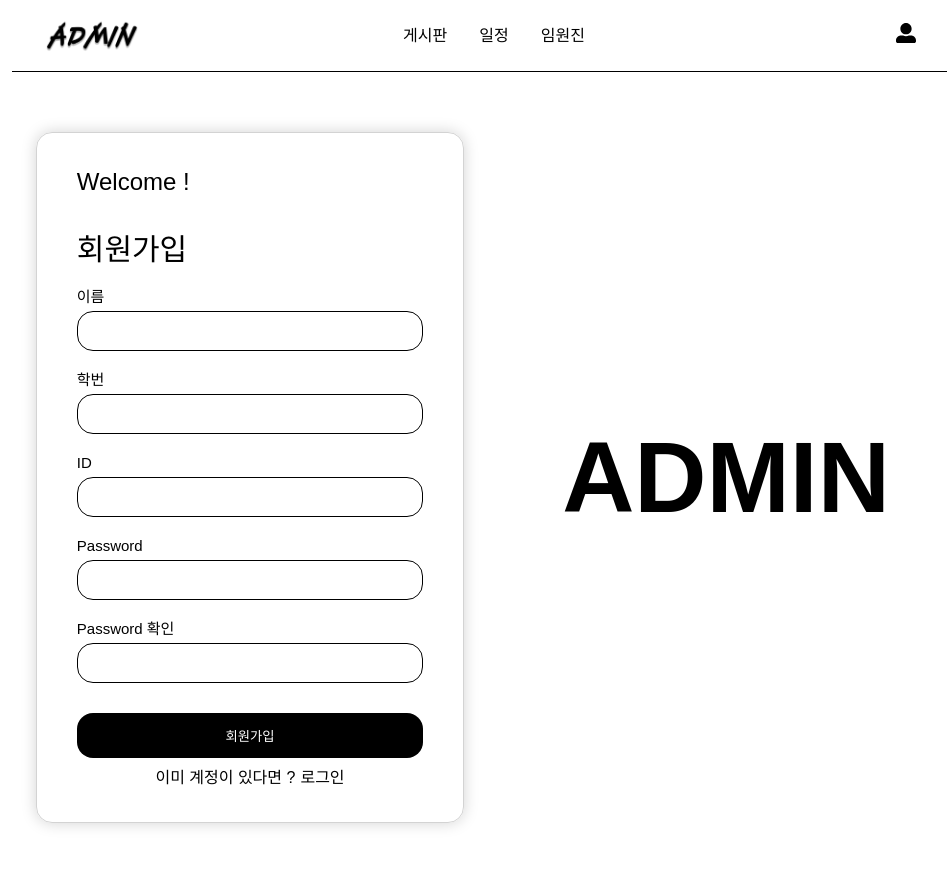
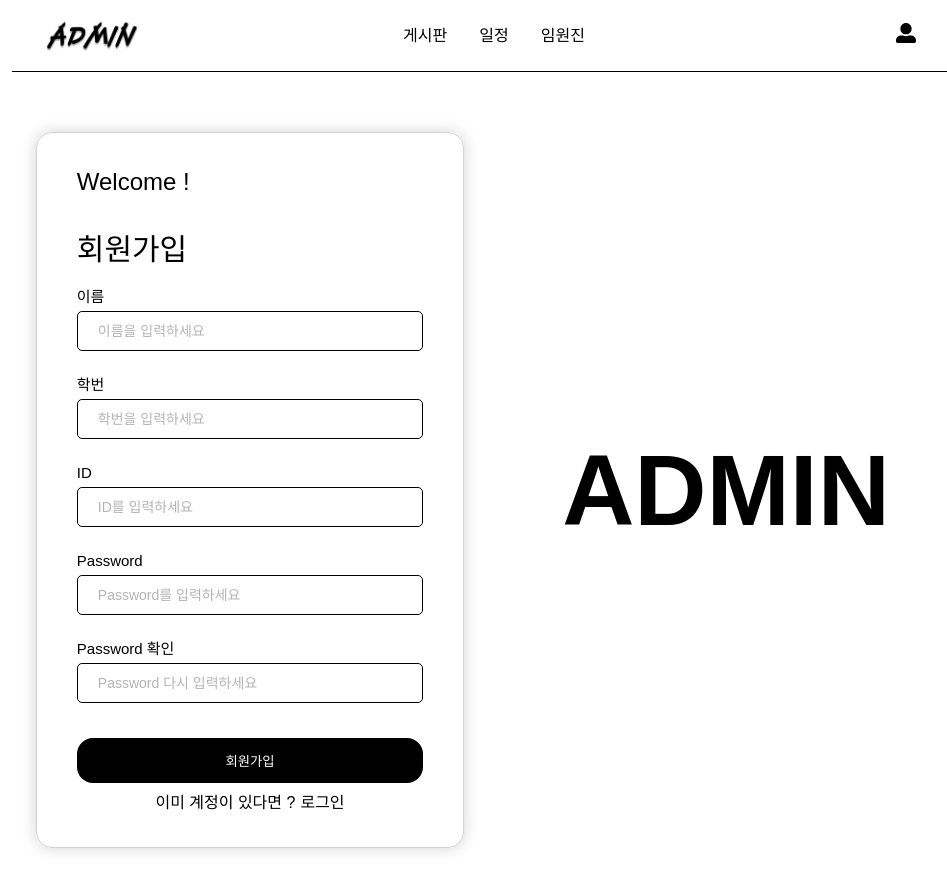
Before and after one commit to bae-sh/admin-site-frontend, a React (Create React App) app: page /signup in a window 1280 px wide. Shown: the top 890 px of the page, without its empty margins (152-1099 px from the left). Built offline with nearby package versions, Linux system fonts and the light colour scheme.

Commit message:
feat : validation 추가

```diff
--- a/src/components/loginbox/LoginContainer.js
+++ b/src/components/loginbox/LoginContainer.js
@@ -3,8 +3,18 @@ import { useForm } from 'react-hook-form';
 import * as Styled from './styled';
 
 const inputList = [
-    { name: 'ID', id: 'id' },
-    { name: 'Password', id: 'password' },
+    {
+        name: 'ID',
+        id: 'id',
+        placeholder: 'ID를 입력하세요',
+        errorMsg: 'ID를 입력하세요',
+    },
+    {
+        name: 'Password',
+        id: 'password',
+        placeholder: 'Password를 입력하세요',
+        errorMsg: 'Password를 입력하세요',
+    },
 ];
 
 function LoginContainer() {
@@ -12,9 +22,11 @@ function LoginContainer() {
         register,
         handleSubmit,
         formState: { errors },
+        setError,
     } = useForm();
     const onValid = (data) => {
-        console.log(data);
+        // 비밀번호가 일치하지 않을경우
+        setError('password', { message: 'ID 혹은 Password가 일치하지 않습니다' });
     };
     return (
         <Styled.Container>
@@ -26,7 +38,12 @@ function LoginContainer() {
                         <div className='inputDiv' key={item.id}>
                             <span>{item.name}</span>
                             <br />
-                            <Styled.Input type='text' {...register(item.id, { required: true })} />
+                            <Styled.Input
+                                type='text'
+                                {...register(item.id, { required: item.errorMsg })}
+                                placeholder={item.placeholder}
+                            />
+                            <Styled.ErrorMsg>{errors[item.id]?.message}</Styled.ErrorMsg>
                         </div>
                     ))}
 
--- a/src/components/loginbox/SignupContainer.js
+++ b/src/components/loginbox/SignupContainer.js
@@ -3,17 +3,51 @@ import { useForm } from 'react-hook-form';
 import * as Styled from './styled';
 
 const inputList = [
-    { name: '이름', id: 'name' },
-    { name: '학번', id: 'studentId' },
-    { name: 'ID', id: 'id' },
-    { name: 'Password', id: 'password' },
-    { name: 'Password 확인', id: 'password2' },
+    {
+        name: '이름',
+        id: 'name',
+        placeholder: '이름을 입력하세요',
+        errorMsg: '이름을 입력하세요.',
+    },
+    {
+        name: '학번',
+        id: 'studentId',
+        placeholder: '학번을 입력하세요',
+        errorMsg: '학번을 입력하세요.',
+    },
+    {
+        name: 'ID',
+        id: 'id',
+        placeholder: 'ID를 입력하세요',
+        errorMsg: 'ID를 입력하세요.',
+    },
+    {
+        name: 'Password',
+        id: 'password',
+        placeholder: 'Password를 입력하세요',
+        errorMsg: 'Password를 입력하세요',
+    },
+    {
+        name: 'Password 확인',
+        id: 'password2',
+        placeholder: 'Password 다시 입력하세요',
+        errorMsg: 'Password 다시 입력하세요',
+    },
 ];
 
 function SignupContainer() {
-    const { register, handleSubmit } = useForm();
+    const {
+        register,
+        handleSubmit,
+        formState: { errors },
+        setError,
+    } = useForm();
     const onValid = (data) => {
-        console.log(data);
+        if (data.password !== data.password2) {
+            setError('password2', { message: '비밀번호가 일치하지 않습니다.' });
+        } else {
+            console.log('post 부분');
+        }
     };
     return (
         <Styled.Container>
@@ -25,7 +59,12 @@ function SignupContainer() {
                         <div className='inputDiv' key={item.id}>
                             <span>{item.name}</span>
                             <br />
-                            <Styled.Input type='text' {...register(item.id, { required: true })} />
+                            <Styled.Input
+                                type='text'
+                                {...register(item.id, { required: item.errorMsg })}
+                                placeholder={item.placeholder}
+                            />
+                            <Styled.ErrorMsg>{errors[item.id]?.message}</Styled.ErrorMsg>
                         </div>
                     ))}
                     <div id='loginBtnDiv'>
--- a/src/components/loginbox/styled.js
+++ b/src/components/loginbox/styled.js
@@ -91,6 +91,7 @@ export const Box = styled.div`
         input[type='checkbox']:checked::after {
             display: block;
         }
+
         span {
             margin-left: 8px;
         }
@@ -110,16 +111,21 @@ export const Box = styled.div`
 `;
 
 export const Input = styled.input`
-    margin-top: 5px;
+    margin: 5px 0;
     height: 40px;
     width: 100%;
     font-size: 18px;
     padding: 10px 20px;
-    border-radius: 16px;
+    border-radius: 5px;
     border: 1px solid black;
     :focus {
         outline: none;
         border: 2px solid black;
+    }
+    ::placeholder {
+        font-size: 14px;
+        color: #b4b4b4;
+        font-weight: 400;
     }
 `;
 
@@ -132,3 +138,10 @@ export const LoginBtn = styled.button`
     border: none;
     cursor: pointer;
 `;
+
+export const ErrorMsg = styled.span`
+    color: red;
+    margin: 15px;
+    padding-top: 20px;
+    font-size: 14px;
+`;
```
